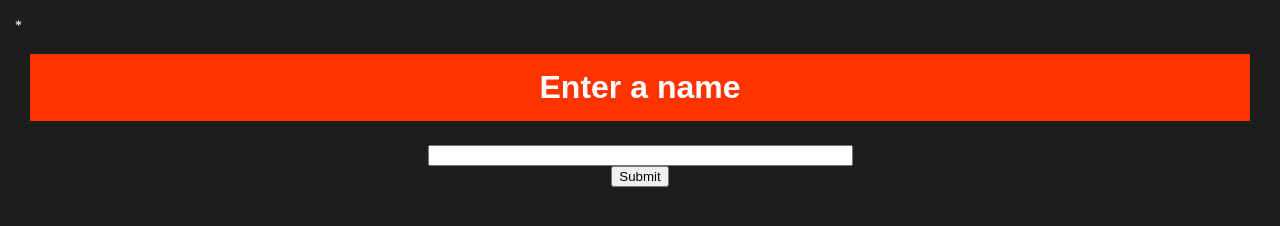
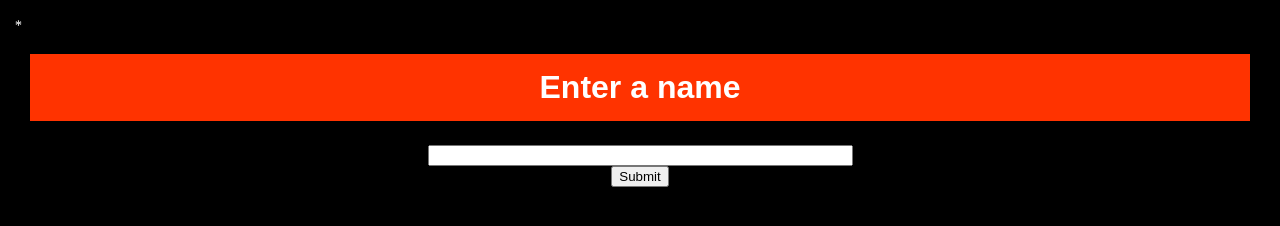
Before and after one commit to alwinbaby/alwinbaby.github.io, a plain HTML site: page index.html in a window 1280 px wide. Drawn offline with Linux system fonts and the light colour scheme.

Commit message:
Update index.html

```diff
--- a/index.html
+++ b/index.html
@@ -27,7 +27,7 @@
 <head>
 <style>
 body {
-    background-color: #1D1D1D;
+    background-color: #000000;
     padding: 30px;
     margin: 0px;
 }
```
